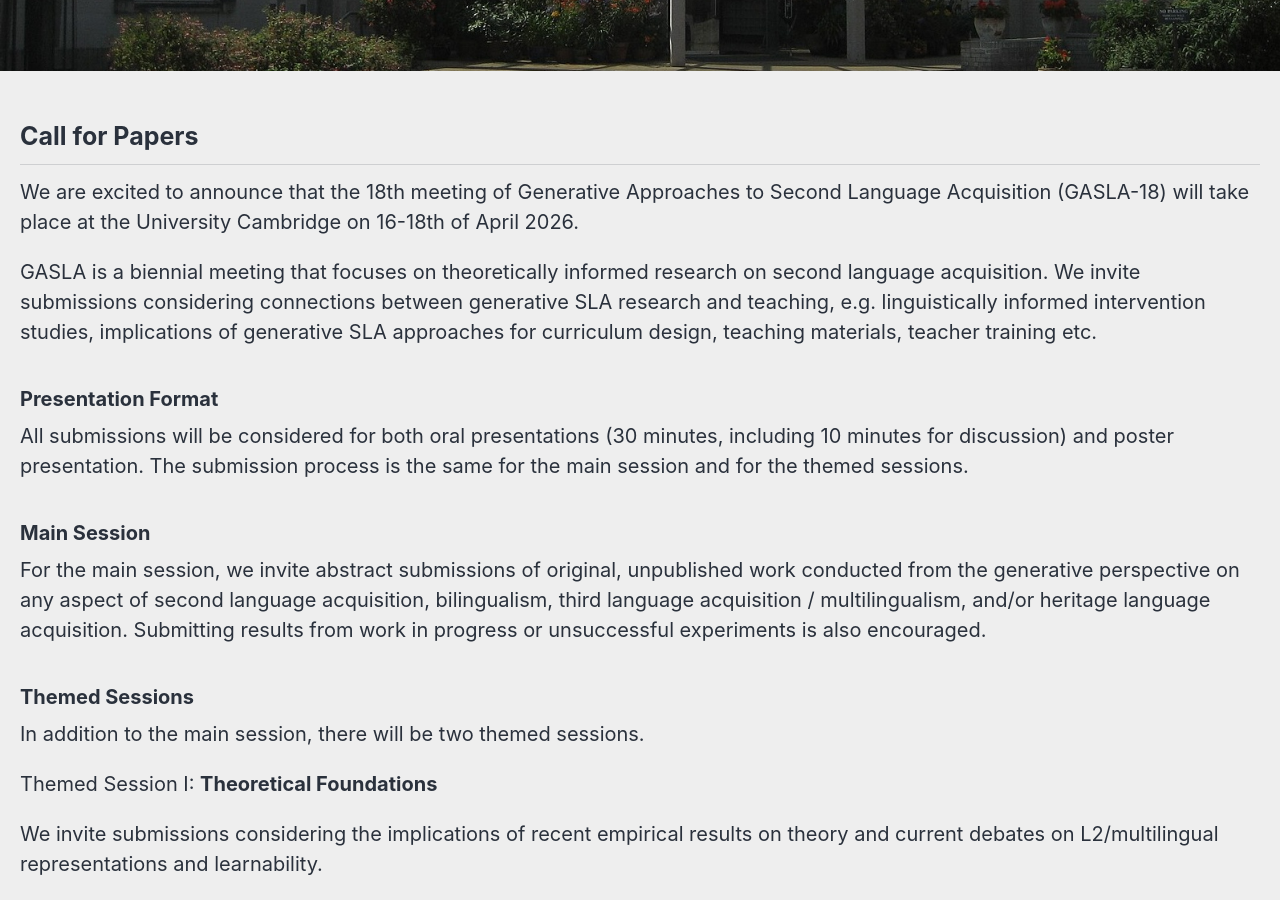
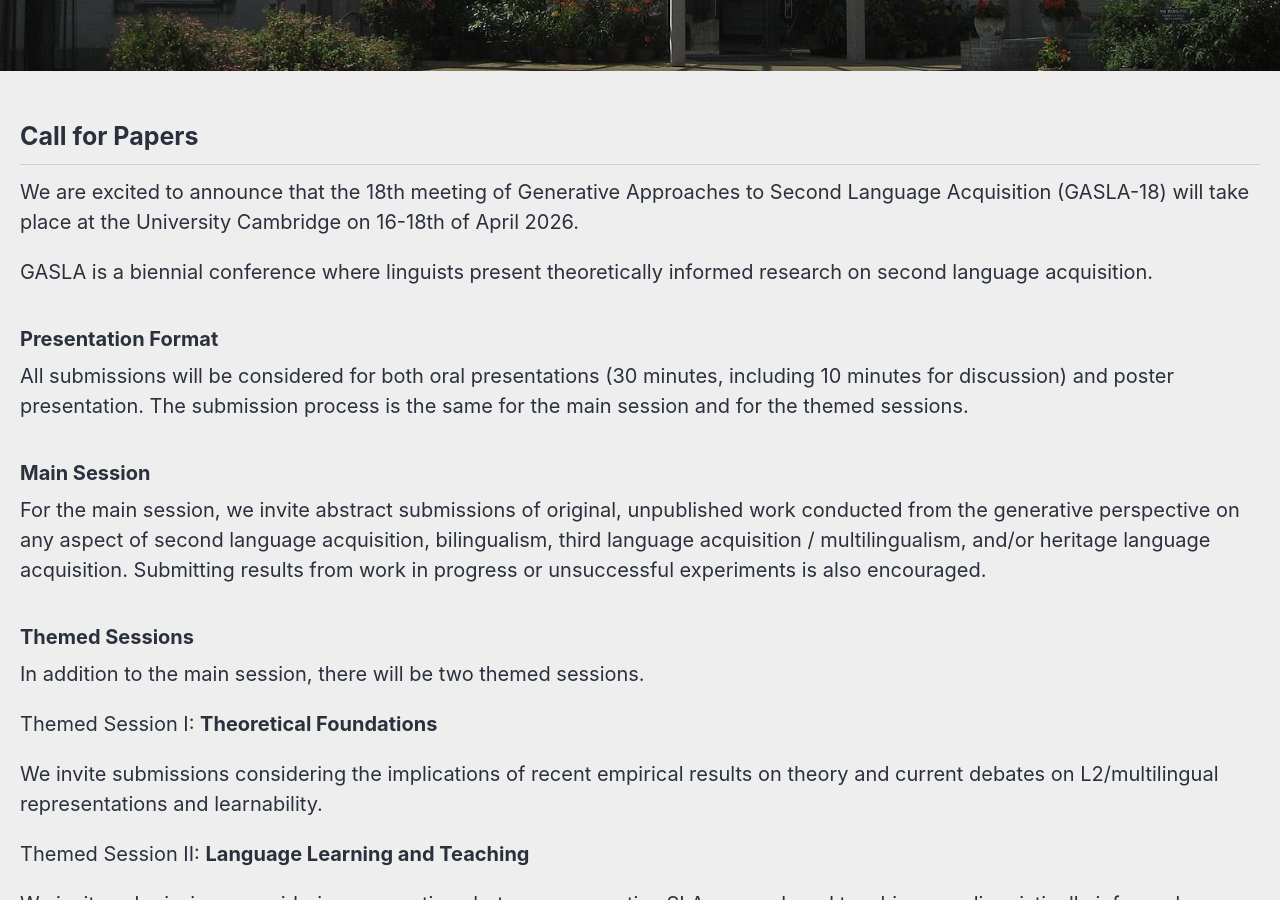
Before and after one commit to roryleung/GASLA18, a Jekyll site: the page built from _pages/cfp.md, in a window 1280 px wide and 900 px high, scrolled down 384 px. Built offline with Jekyll 4.4.1, drawn with Linux system fonts in a browser that asks for light colours; cached includes are drawn as plain includes; nearby versions of some CDN libraries.

Commit message:
Update cfp.md

```diff
--- a/_pages/cfp.md
+++ b/_pages/cfp.md
@@ -12,7 +12,7 @@
 
 We are excited to announce that the 18th meeting of Generative Approaches to Second Language Acquisition (GASLA-18) will take place at the University Cambridge on 16-18th of April 2026.
 
-GASLA is a biennial meeting that focuses on theoretically informed research on second language acquisition. We invite submissions considering connections between generative SLA research and teaching, e.g. linguistically informed intervention studies, implications of generative SLA approaches for curriculum design, teaching materials, teacher training etc.
+GASLA is a biennial conference where linguists present theoretically informed research on second language acquisition.
 
 ### Presentation Format
 
```
